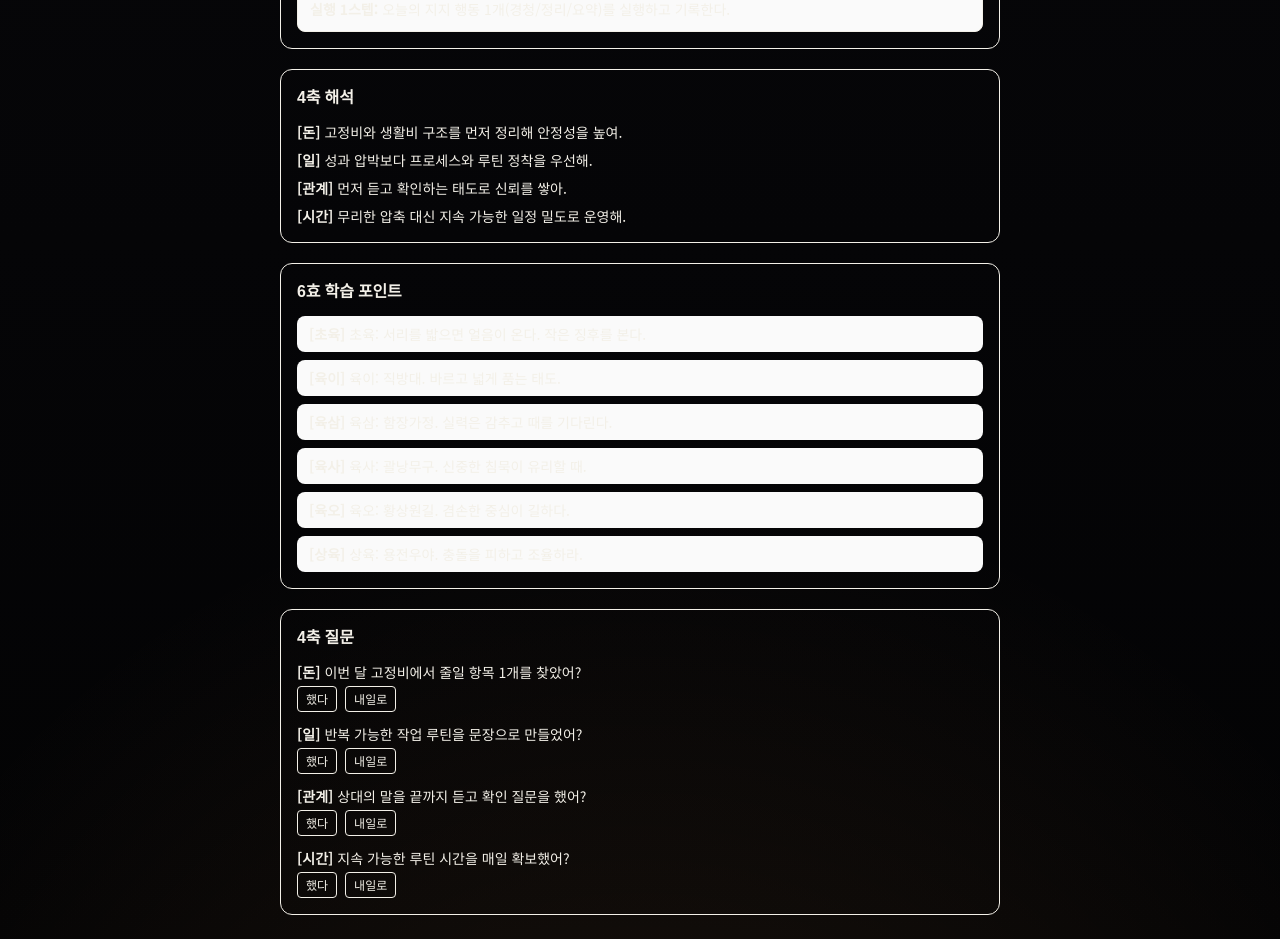
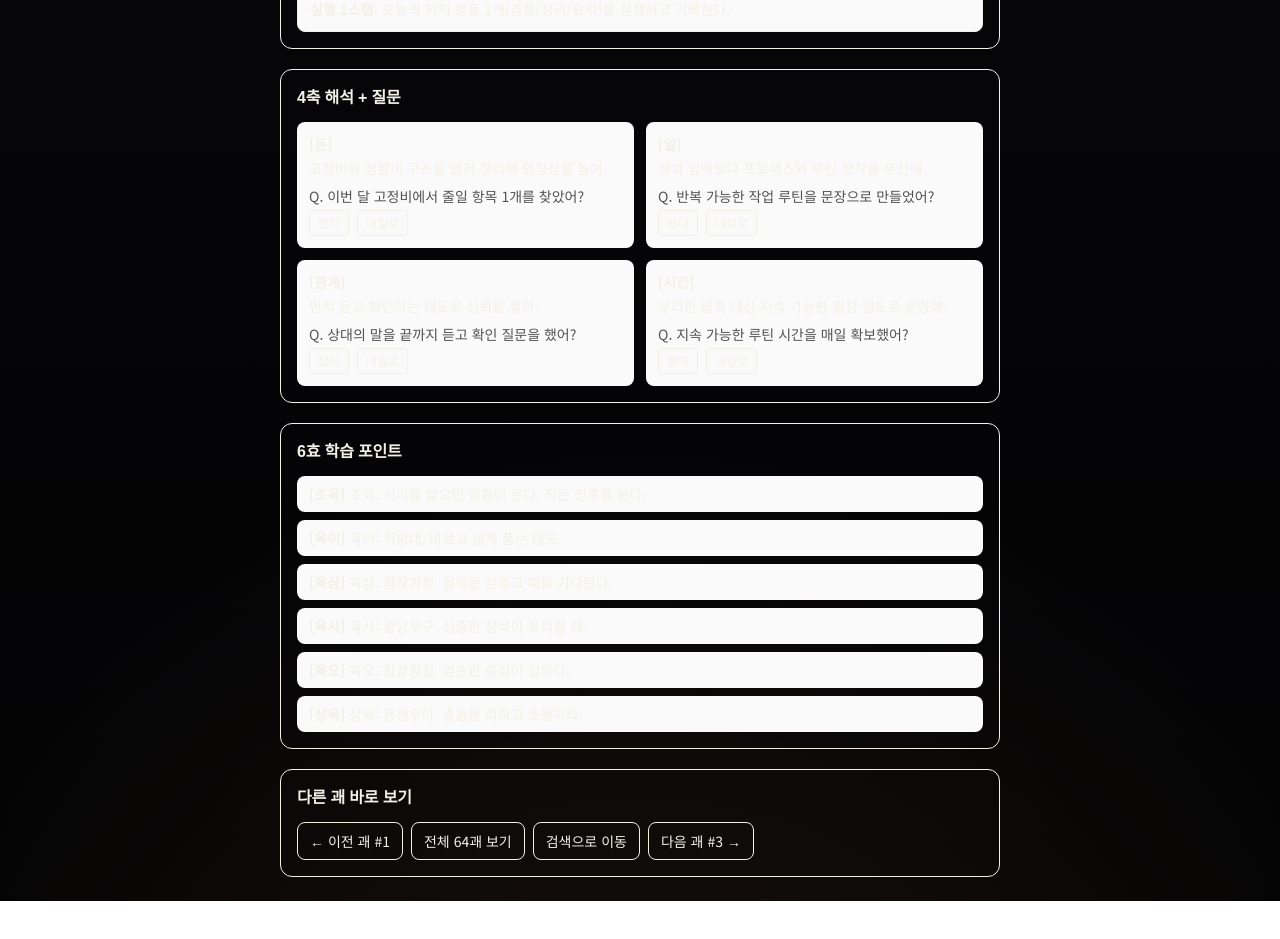
Before and after one commit to kinddragon1224/iching-learning-web, a Next.js app: page /hexagram/2 in a window 1280 px wide. Shown: the part 1060-1999 px from the top of the page. After the commit the page ends 1961 px from the top, so only its background shows below. Built offline with nearby package versions, Linux system fonts and the light colour scheme.

Commit message:
Improve navigation and UX: full list entry, consistent search UI, axis cards, prev/next links

```diff
--- a/app/hexagram/[id]/page.tsx
+++ b/app/hexagram/[id]/page.tsx
@@ -30,6 +30,8 @@ export default async function HexagramCardDetailPage({
   const primaryAxis = getPrimaryAxisById(id) ?? "work";
   const title = card.full_name ? `#${id} ${card.full_name} (${card.short_name})` : `#${id} ${card.short_name}`;
   const track = getHexagramTrack(id);
+  const prevId = id > 1 ? id - 1 : 64;
+  const nextId = id < 64 ? id + 1 : 1;
 
   return (
     <main className="mx-auto max-w-3xl space-y-5 p-6">
@@ -84,13 +86,36 @@ export default async function HexagramCardDetailPage({
       )}
 
       <section className="rounded-xl border p-4">
-        <h2 className="mb-3 font-semibold">4축 해석</h2>
-        <ul className="space-y-2 text-sm">
-          <li><b>[돈]</b> {content.axes.money}</li>
-          <li><b>[일]</b> {content.axes.work}</li>
-          <li><b>[관계]</b> {content.axes.relation}</li>
-          <li><b>[시간]</b> {content.axes.time}</li>
-        </ul>
+        <h2 className="mb-3 font-semibold">4축 해석 + 질문</h2>
+        <div className="grid gap-3 md:grid-cols-2 text-sm">
+          <article className="rounded-lg bg-neutral-50 p-3">
+            <p className="font-semibold">[돈]</p>
+            <p className="mt-1">{content.axes.money}</p>
+            <p className="mt-2 text-neutral-600">Q. {q.money}</p>
+            <QuestionActionButtons hexagramId={id} hexagramTitle={title} axis="money" question={q.money ?? ""} />
+          </article>
+
+          <article className="rounded-lg bg-neutral-50 p-3">
+            <p className="font-semibold">[일]</p>
+            <p className="mt-1">{content.axes.work}</p>
+            <p className="mt-2 text-neutral-600">Q. {q.work}</p>
+            <QuestionActionButtons hexagramId={id} hexagramTitle={title} axis="work" question={q.work ?? ""} />
+          </article>
+
+          <article className="rounded-lg bg-neutral-50 p-3">
+            <p className="font-semibold">[관계]</p>
+            <p className="mt-1">{content.axes.relation}</p>
+            <p className="mt-2 text-neutral-600">Q. {q.relation}</p>
+            <QuestionActionButtons hexagramId={id} hexagramTitle={title} axis="relation" question={q.relation ?? ""} />
+          </article>
+
+          <article className="rounded-lg bg-neutral-50 p-3">
+            <p className="font-semibold">[시간]</p>
+            <p className="mt-1">{content.axes.time}</p>
+            <p className="mt-2 text-neutral-600">Q. {q.time}</p>
+            <QuestionActionButtons hexagramId={id} hexagramTitle={title} axis="time" question={q.time ?? ""} />
+          </article>
+        </div>
       </section>
 
       <section className="rounded-xl border p-4">
@@ -106,12 +131,12 @@ export default async function HexagramCardDetailPage({
       </section>
 
       <section className="rounded-xl border p-4">
-        <h2 className="mb-3 font-semibold">4축 질문</h2>
-        <div className="space-y-3 text-sm">
-          <div><b>[돈]</b> {q.money}<QuestionActionButtons hexagramId={id} hexagramTitle={title} axis="money" question={q.money ?? ""} /></div>
-          <div><b>[일]</b> {q.work}<QuestionActionButtons hexagramId={id} hexagramTitle={title} axis="work" question={q.work ?? ""} /></div>
-          <div><b>[관계]</b> {q.relation}<QuestionActionButtons hexagramId={id} hexagramTitle={title} axis="relation" question={q.relation ?? ""} /></div>
-          <div><b>[시간]</b> {q.time}<QuestionActionButtons hexagramId={id} hexagramTitle={title} axis="time" question={q.time ?? ""} /></div>
+        <h2 className="mb-3 font-semibold">다른 괘 바로 보기</h2>
+        <div className="flex flex-wrap gap-2 text-sm">
+          <Link href={`/hexagram/${prevId}`} className="rounded-lg border px-3 py-2">← 이전 괘 #{prevId}</Link>
+          <Link href="/hexagrams" className="rounded-lg border px-3 py-2">전체 64괘 보기</Link>
+          <Link href="/search" className="rounded-lg border px-3 py-2">검색으로 이동</Link>
+          <Link href={`/hexagram/${nextId}`} className="rounded-lg border px-3 py-2">다음 괘 #{nextId} →</Link>
         </div>
       </section>
     </main>
--- a/app/page.tsx
+++ b/app/page.tsx
@@ -11,7 +11,7 @@ export default function Home() {
         </p>
       </header>
 
-      <section className="mt-8 grid gap-4 md:grid-cols-3">
+      <section className="mt-8 grid gap-4 md:grid-cols-4">
         <Link href="/bagua" className="paper-panel rounded-2xl p-5 panel-hover">
           <p className="text-xs text-[var(--text-muted)]">입문 트랙</p>
           <h2 className="mt-1 text-xl font-semibold">8괘부터 배우기</h2>
@@ -28,6 +28,14 @@ export default function Home() {
           </p>
         </Link>
 
+        <Link href="/hexagrams" className="paper-panel rounded-2xl p-5 panel-hover">
+          <p className="text-xs text-[var(--text-muted)]">전체 보기</p>
+          <h2 className="mt-1 text-xl font-semibold">64괘 목록 보기</h2>
+          <p className="mt-2 text-sm text-[var(--text-muted)]">
+            전체 괘를 리스트로 훑고 원하는 괘로 바로 이동해.
+          </p>
+        </Link>
+
         <Link href="/pro" className="paper-panel rounded-2xl p-5 panel-hover">
           <p className="text-xs text-[var(--text-muted)]">전문가 트랙</p>
           <h2 className="mt-1 text-xl font-semibold">Pro 상담 워크스페이스</h2>
--- a/app/search/page.tsx
+++ b/app/search/page.tsx
@@ -16,23 +16,29 @@ export default function SearchPage() {
   }, [q]);
 
   return (
-    <main className="mx-auto max-w-3xl p-6 space-y-4">
-      <h1 className="text-2xl font-bold">검색</h1>
+    <main className="mx-auto max-w-4xl space-y-4 p-6 pt-24">
+      <header className="space-y-2">
+        <h1 className="text-2xl font-bold">괘 검색</h1>
+        <p className="text-sm text-[var(--text-muted)]">키워드로 바로 찾고 상세 해석으로 이동해.</p>
+      </header>
+
       <input
-        className="w-full border rounded-xl px-4 py-3"
+        className="w-full rounded-xl border border-[rgba(212,178,106,0.35)] bg-transparent px-4 py-3"
         placeholder="예: 재물, 이직, 리더십, 11"
         value={q}
         onChange={(e) => setQ(e.target.value)}
       />
 
-      <p className="text-sm text-neutral-500">결과 {results.length}개</p>
+      <p className="text-sm text-[var(--text-muted)]">결과 {results.length}개</p>
 
       <ul className="space-y-2">
         {results.map((h) => (
-          <li key={h.id} className="border rounded-xl p-4 hover:bg-neutral-50">
-            <Link href={`/hexagrams/${h.id}`}>
-              <p className="font-semibold">{h.id}. {h.nameKo}</p>
-              <p className="text-sm text-neutral-700 mt-1">{h.summary}</p>
+          <li key={h.id} className="paper-panel rounded-xl p-4 panel-hover">
+            <Link href={`/hexagram/${h.id}`}>
+              <p className="font-semibold">
+                {h.id}. {h.nameKo} <span className="text-xs text-[var(--text-muted)]">({h.nameEn})</span>
+              </p>
+              <p className="mt-1 text-sm text-[var(--text-muted)]">{h.summary}</p>
             </Link>
           </li>
         ))}
```
